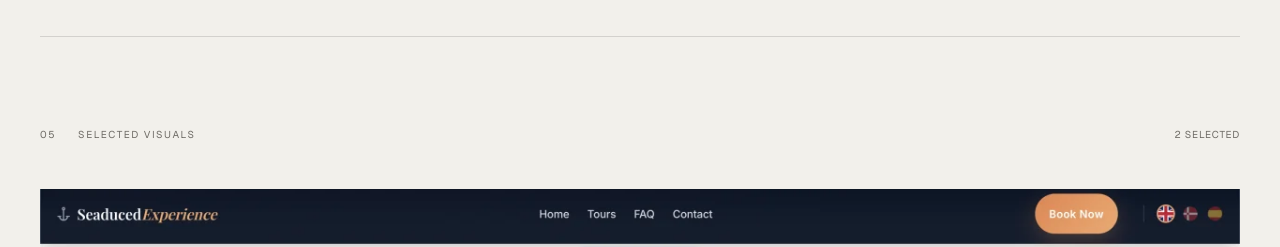
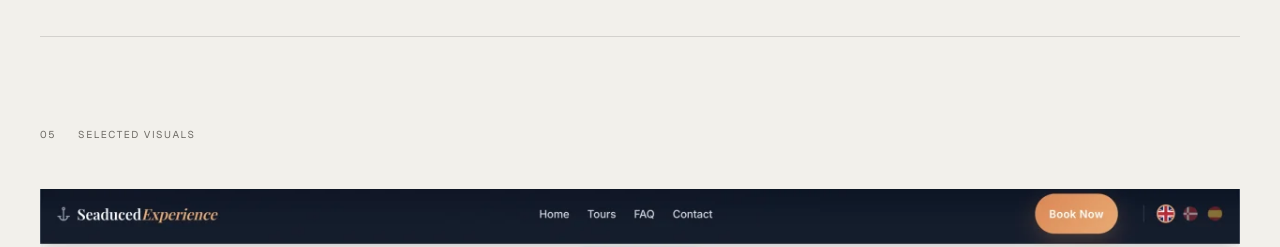
Before and after one commit to NicolasLlanos8799/weareleba, a Next.js app: page /work/seaduced-experience in a window 1280 px wide. Shown: the part 3200-3447 px from the top of the page. Built offline with nearby package versions, Linux system fonts and the light colour scheme.

Commit message:
Remove selected visuals counter

```diff
--- a/components/ProjectCaseStudy.tsx
+++ b/components/ProjectCaseStudy.tsx
@@ -165,7 +165,6 @@ export function ProjectCaseStudy({ data }: { data: CaseStudyData }) {
         <div className={styles.sectionLabel}>
           <span>05</span>
           <span>{l.visuals}</span>
-          <em>{data.visuals.length} selected</em>
         </div>
         <div className={styles.visuals}>
           {data.visuals.slice(0, 3).map((image, index) => (
```
